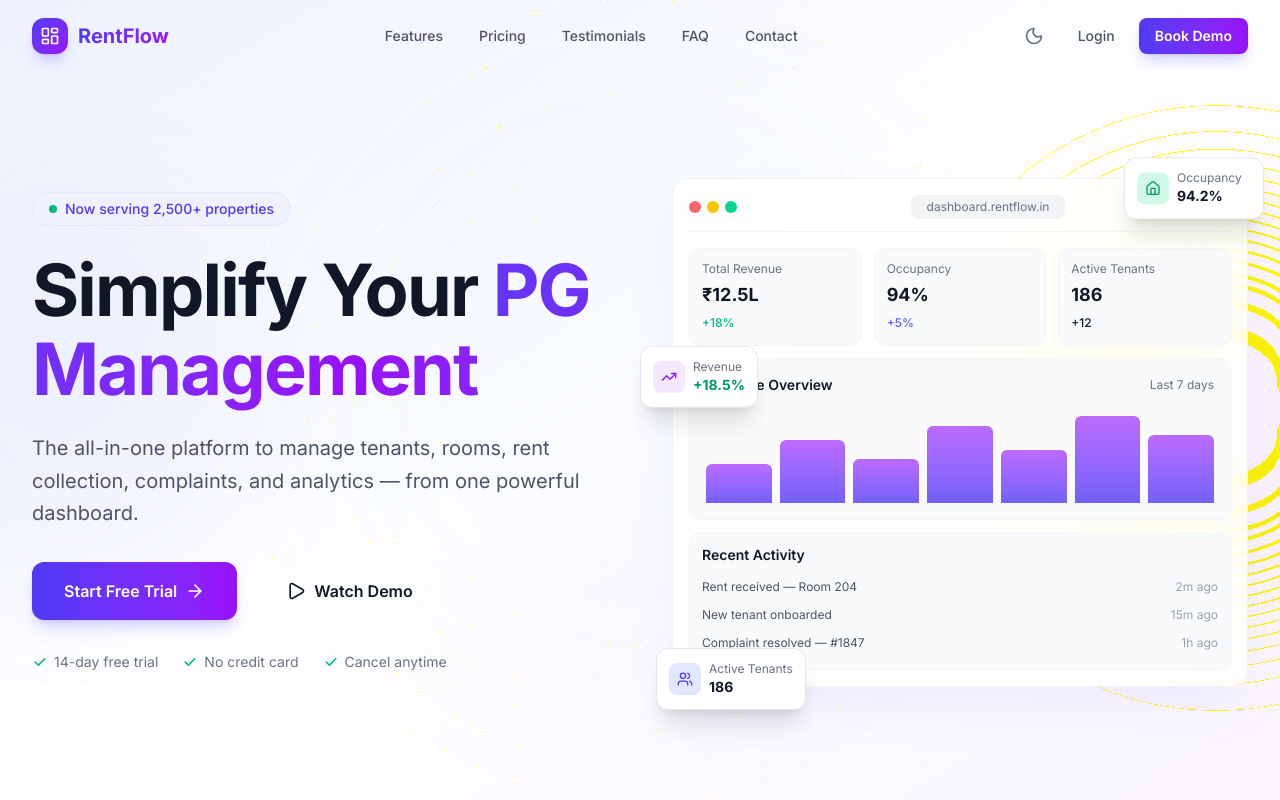
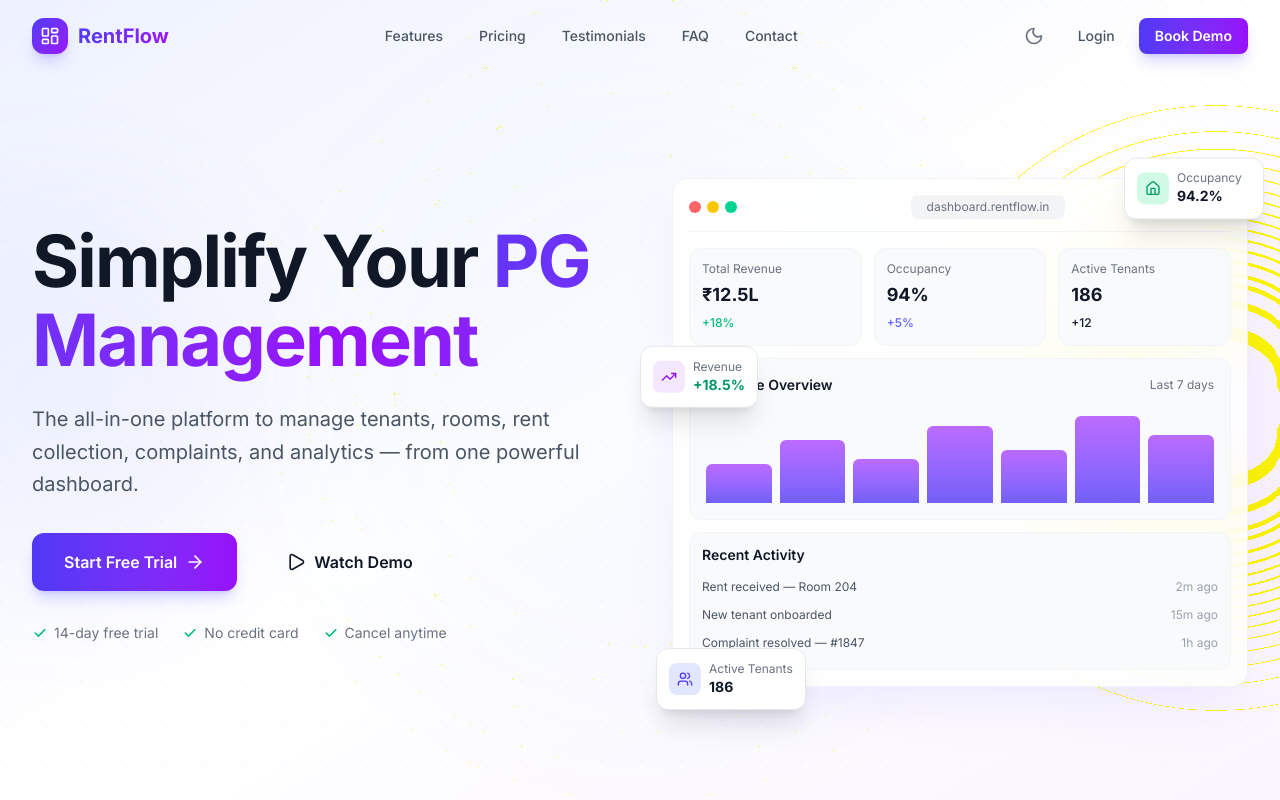
Before and after one commit to Abhiram-paga/RentFlow, a Next.js app: page / in a window 1280 px wide. Shown: the top 800 px of the page. Built offline with nearby package versions, Linux system fonts and the light colour scheme.

Commit message:
Now serving 2,500+ properties removed this from hero sectionn

```diff
--- a/app/components/sections/Footer.tsx
+++ b/app/components/sections/Footer.tsx
@@ -109,10 +109,10 @@ export default function Footer() {
   return (
     <footer className="relative bg-gray-950 text-white overflow-hidden">
       {/* Gradient top border */}
-      <div className="absolute top-0 left-0 right-0 h-px bg-gradient-to-r from-transparent via-indigo-500 to-transparent" />
+      <div className="absolute top-0 left-0 right-0 h-px bg-linear-to-r from-transparent via-indigo-500 to-transparent" />
 
       <div className="mx-auto max-w-7xl px-4 sm:px-6 lg:px-8 pt-16 pb-8">
-        {/* Newsletter */}
+
         <motion.div
           initial={{ opacity: 0, y: 20 }}
           whileInView={{ opacity: 1, y: 0 }}
--- a/app/components/sections/HeroSection.tsx
+++ b/app/components/sections/HeroSection.tsx
@@ -49,21 +49,10 @@ export default function HeroSection() {
         <div className="grid lg:grid-cols-2 gap-12 lg:gap-16 items-center">
           {/* Left Column - Text */}
           <div className="text-center lg:text-left">
-            <motion.div
-              initial={{ opacity: 0, y: 20 }}
-              animate={{ opacity: 1, y: 0 }}
-              transition={{ duration: 0.5 }}
-              className="inline-flex items-center gap-2 px-4 py-1.5 mb-6 text-sm font-medium rounded-full
-                bg-indigo-50 dark:bg-indigo-500/10
-                text-indigo-600 dark:text-indigo-400
-                border border-indigo-100 dark:border-indigo-500/20"
-            >
-              <span className="relative flex h-2 w-2">
-                <span className="animate-ping absolute inline-flex h-full w-full rounded-full bg-emerald-400 opacity-75" />
-                <span className="relative inline-flex rounded-full h-2 w-2 bg-emerald-500" />
-              </span>
-              Now serving 2,500+ properties
-            </motion.div>
+
+
+
+
 
             <motion.h1
               initial={{ opacity: 0, y: 30 }}
```
Also changed, not shown: 1 other file (tests, documents, lock files or other folders).
